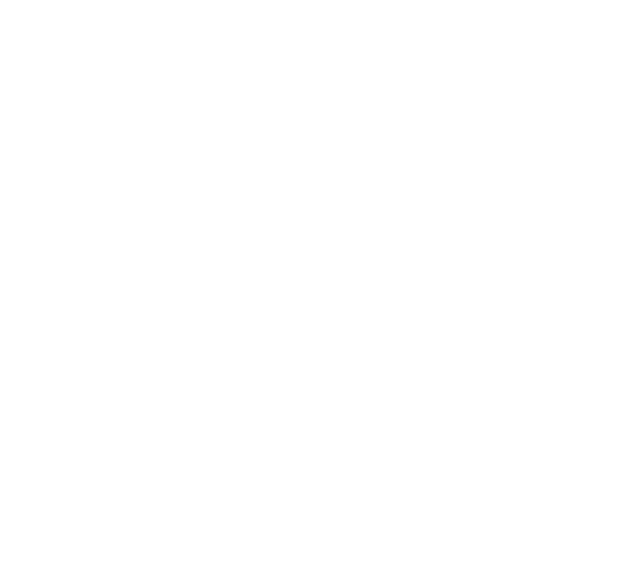
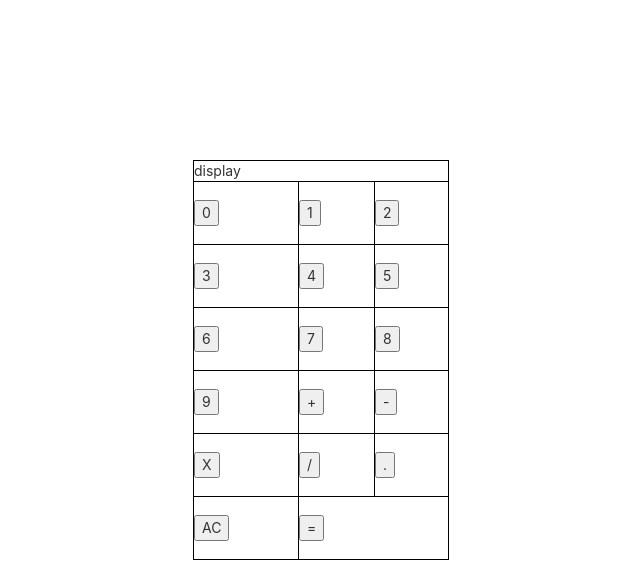
Before and after one commit to i23002/javascriptCalculator, a React (Create React App) app: page / in a window 1280 px wide. Shown: the top 580 px of the page, without its empty margins (319-959 px from the left). Built offline with nearby package versions, Linux system fonts and the light colour scheme.

Commit message:
layout ready

```diff
--- a/public/index.html
+++ b/public/index.html
@@ -10,6 +10,8 @@
       content="Web site created using create-react-app"
     />
     <link rel="apple-touch-icon" href="%PUBLIC_URL%/logo192.png" />
+    <link rel="stylesheet" href="https://maxcdn.bootstrapcdn.com/bootstrap/3.3.7/css/bootstrap.min.css" integrity="sha384-BVYiiSIFeK1dGmJRAkycuHAHRg32OmUcww7on3RYdg4Va+PmSTsz/K68vbdEjh4u" crossorigin="anonymous"/>
+
     <!--
       manifest.json provides metadata used when your web app is installed on a
       user's mobile device or desktop. See https://developers.google.com/web/fundamentals/web-app-manifest/
--- a/src/App.css
+++ b/src/App.css
@@ -36,3 +36,16 @@
     transform: rotate(360deg);
   }
 }
+
+
+table, td , th{
+  border: 1px solid black;
+}
+
+table{
+  margin-left: 40%;
+  margin-right: 20%;
+  margin-top: 20vh;
+  width: 20%;
+  height: 50vh;
+}
--- a/src/App.js
+++ b/src/App.js
@@ -1,2 +1,80 @@
+import React from 'react';
+import './App.css';
 
-import './App.css';
+class MyComponent extends React.Component{
+    constructor(props){
+      super(props);
+      this.state={
+          input: '0',
+          output : 0
+      }
+      this.handleChange = this.handleChange.bind(this);
+      this.equals = this.equals.bind(this);
+      this.clear = this.clear.bind(this);
+
+    }
+    handleChange(event){
+      this.setState({
+
+          input: event.target.value
+
+        })
+    }
+    equals(){
+       this.setState({
+          // eslint-disable-next-line no-eval
+          output : eval(this.state.input)
+      })
+    }
+    clear(){
+      this.setState({
+          input : '0'
+      })
+    }
+    render(){
+      return(
+        <div>
+            <table>
+                <thead>
+                    <tr colSpan="2">
+                        <td id="display" colSpan="3">display</td>
+                    </tr>
+                </thead>
+                <tbody>
+                <tr>
+                    <td id="zero"><input type="button" value="0"/></td>
+                    <td id="one"><input type="button" value="1"/></td>
+                    <td id="two"><input type="button" value="2"/></td>
+                </tr>
+                <tr>
+                    <td id="three"><input type="button" value="3"/></td>
+                    <td id="four"><input type="button" value="4"/></td>
+                    <td id="five"><input type="button" value="5"/></td>
+                </tr>
+                <tr>
+                    <td id="six"><input type="button" value="6"/></td>
+                    <td id="seven"><input type="button" value="7"/></td>
+                    <td id="eight"><input type="button" value="8"/></td>
+                </tr>
+                <tr>
+                    <td id="nine"><input type="button" value="9"/></td>
+                    <td id="add"><input type="button" value="+"/></td>
+                    <td id="subtract"><input type="button" value="-"/></td>
+                </tr>
+                <tr>
+                    <td id="multiply"><input type="button" value="X"/></td>
+                    <td id="divide"><input type="button" value="/"/></td>
+                    <td id="decimal"><input type="button" value="."/></td>
+                </tr>
+                <tr>
+                    <td id='clear'><input type="button" value="AC"/></td>
+                    <td id='equals' colSpan="2"><input type="button" value="="/></td>
+                </tr>
+                </tbody>
+            </table>
+        </div>
+      )
+    }
+  }
+
+  export default MyComponent;
--- a/src/index.js
+++ b/src/index.js
@@ -1,13 +1,14 @@
 import React from 'react';
 import ReactDOM from 'react-dom/client';
 import './index.css';
+import MyComponent from './App.js';
 
 
 
 const root = ReactDOM.createRoot(document.getElementById('root'));
 root.render(
   <React.StrictMode>
-
+    <MyComponent/>
   </React.StrictMode>
 );
 
```
